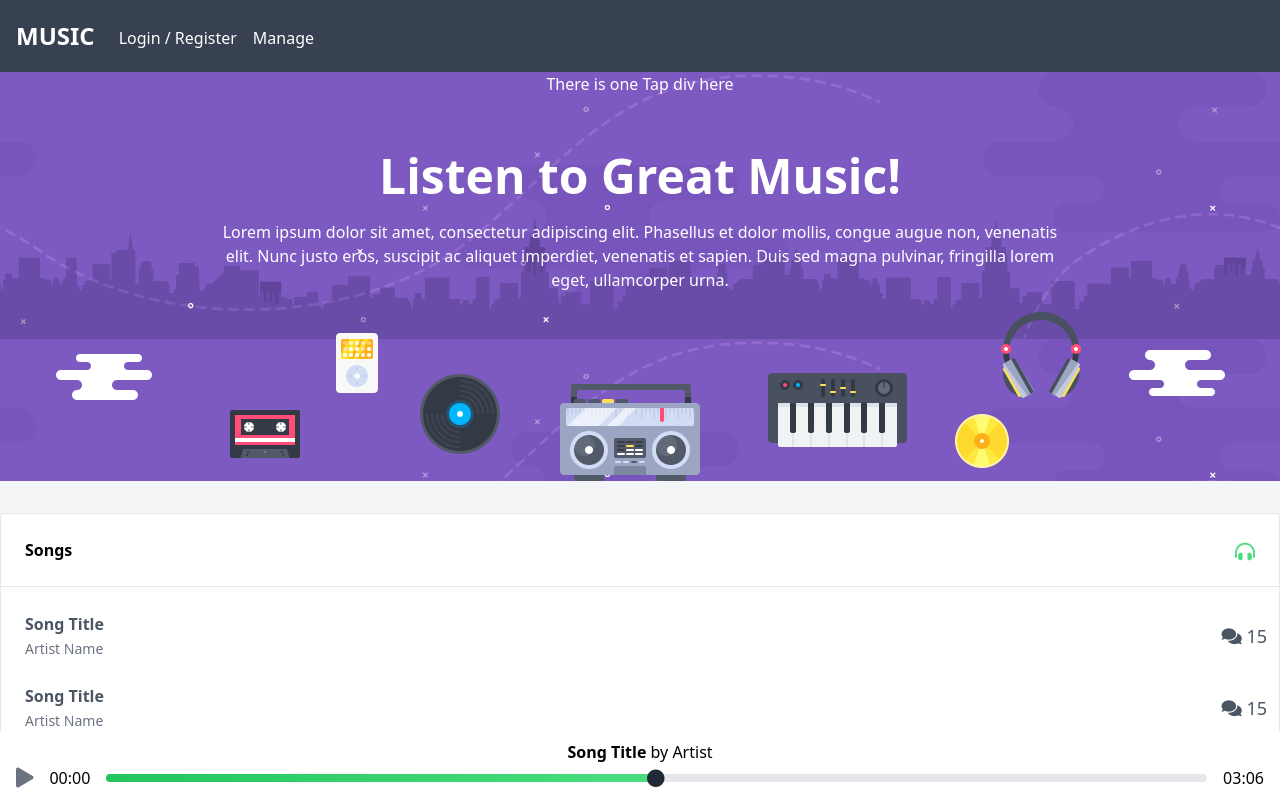
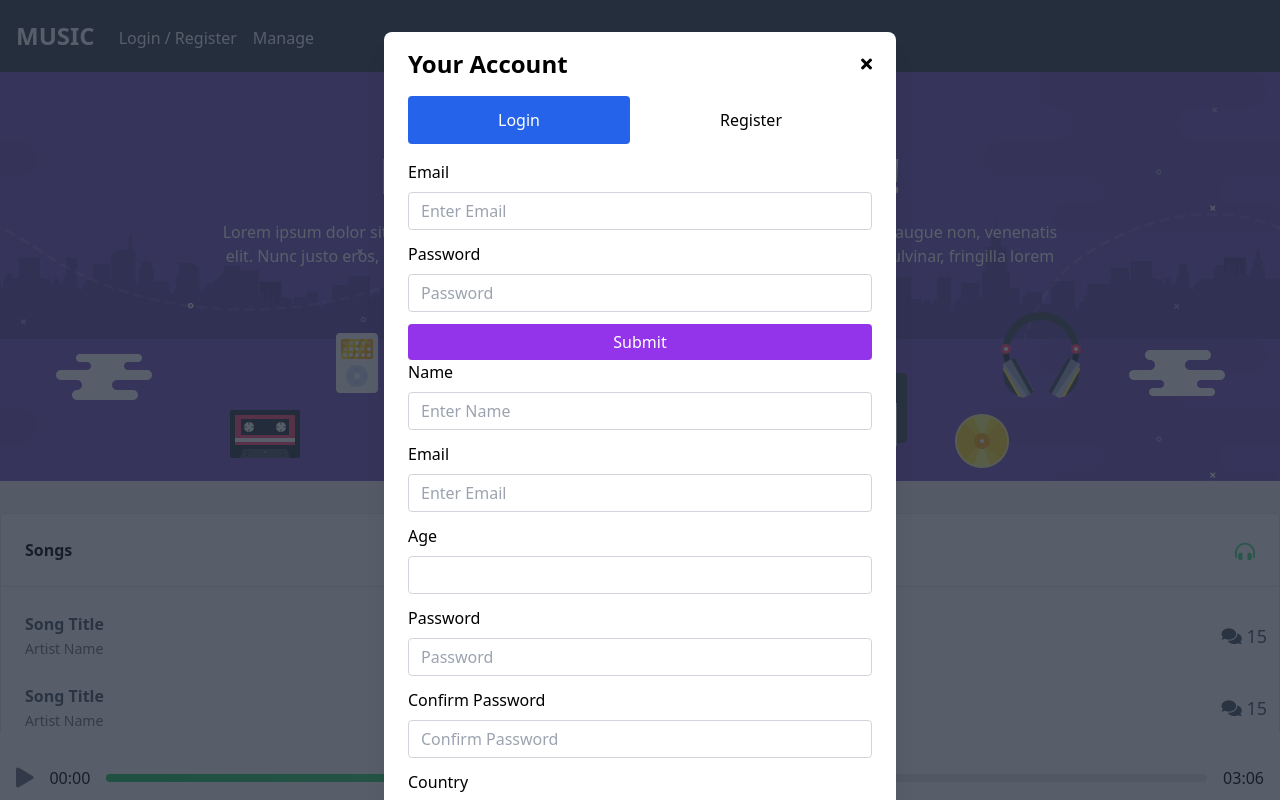
Before and after one commit to MrGultekin/listenIT, a Vue app: page / in a window 1280 px wide. Shown: the top 800 px of the page. Built offline with nearby package versions, Linux system fonts and the light colour scheme.

Commit message:
modal appears and close model works

```diff
--- a/src/components/AppAuth.vue
+++ b/src/components/AppAuth.vue
@@ -1,6 +1,10 @@
 <template>
   <!-- Auth Modal -->
-  <div class="fixed z-10 inset-0 overflow-y-auto hidden" id="modal">
+  <div
+    class="fixed z-10 inset-0 overflow-y-auto"
+    id="modal"
+    :class="store.hiddenClass"
+  >
     <div
       class="flex items-end justify-center min-h-screen pt-4 px-4 pb-20 text-center sm:block sm:p-0"
     >
@@ -22,7 +26,10 @@
           <div class="flex justify-between items-center pb-4">
             <p class="text-2xl font-bold">Your Account</p>
             <!-- Modal Close Button -->
-            <div class="modal-close cursor-pointer z-50">
+            <div
+              class="modal-close cursor-pointer z-50"
+              @click="store.toggleAuthModal"
+            >
               <i class="fas fa-times"></i>
             </div>
           </div>
@@ -148,10 +155,9 @@
   </div>
 </template>
 
-<script>
-export default {
-  name: "AppAuth",
-};
+<script setup>
+import { useModelStore } from "@/stores/modalStore";
+const store = useModelStore();
 </script>
 
 <style scoped></style>
--- a/src/stores/modalStore.js
+++ b/src/stores/modalStore.js
@@ -10,4 +10,9 @@ export const useModelStore = defineStore("modal", {
       console.log(this.isOpen);
     },
   },
+  getters: {
+    hiddenClass() {
+      return this.isOpen ? "hidden" : "";
+    },
+  },
 });
```
